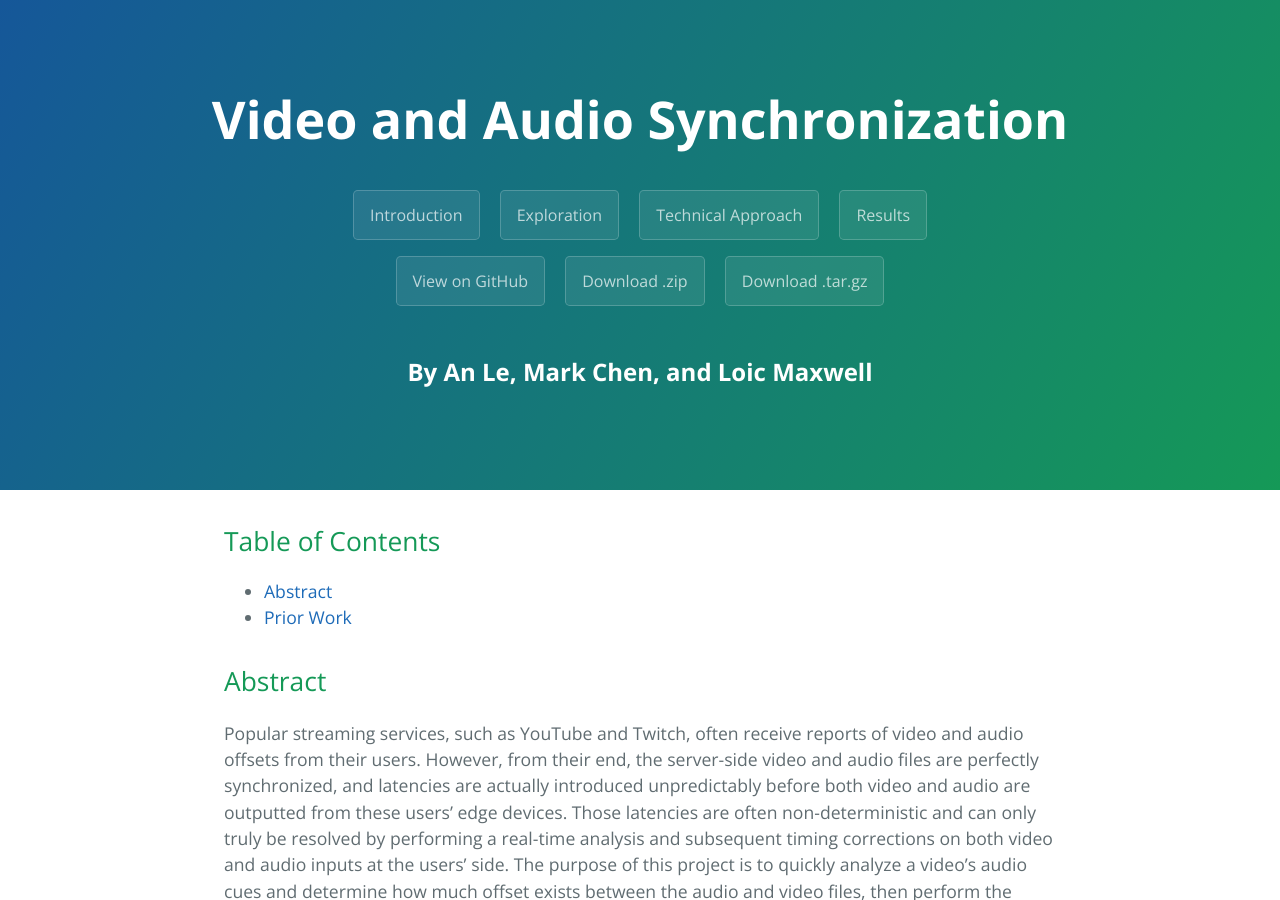
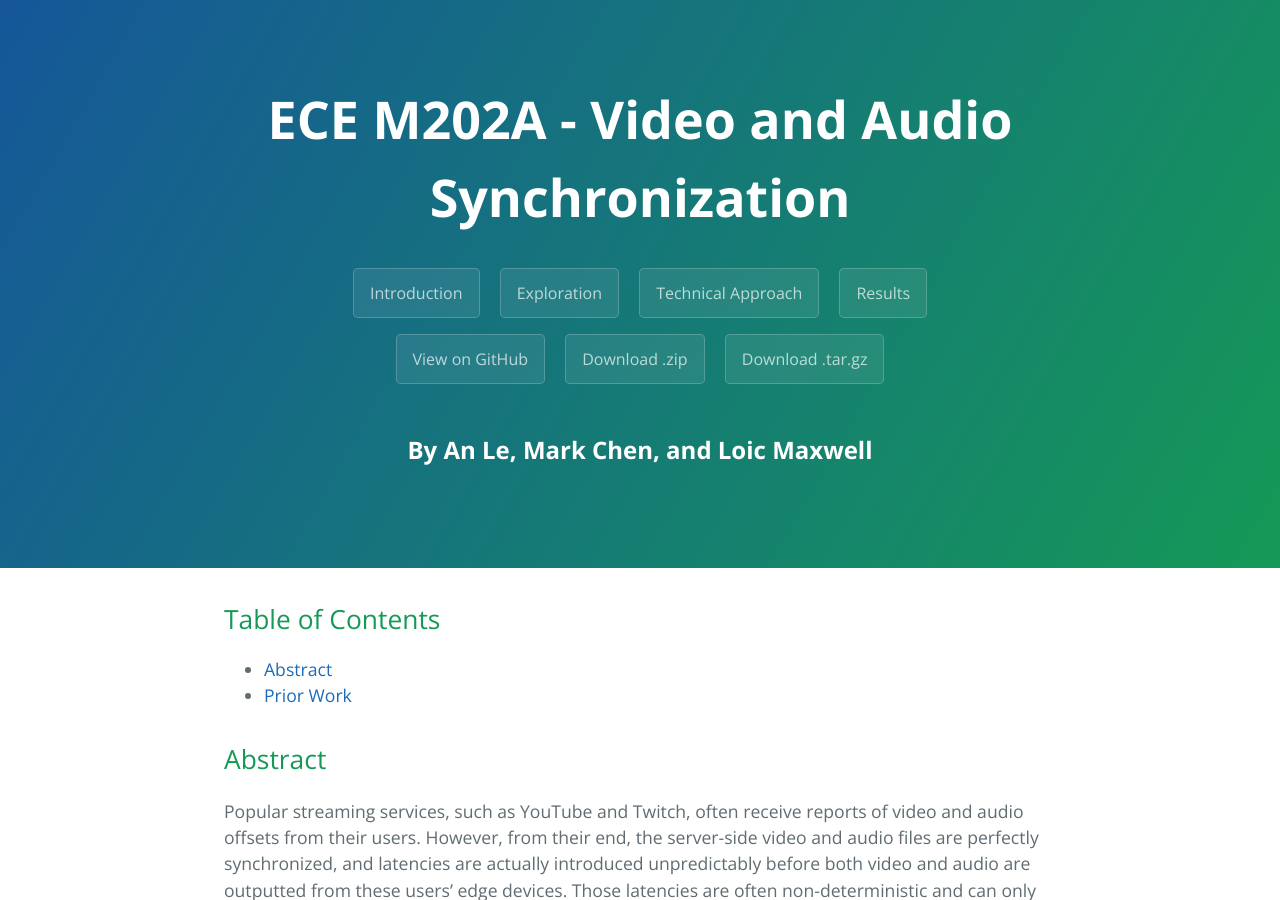
Before and after one commit to binhanle/eem202a-project, a Jekyll site: the page built from index.md, in a window 1280 px wide and 900 px high. Built offline with Jekyll 4.4.1, drawn with Linux system fonts in a browser that asks for light colours.

Commit message:
Update template.html

```diff
--- a/_layouts/template.html
+++ b/_layouts/template.html
@@ -11,7 +11,7 @@
   </head>
   <body>
     <section class="page-header">
-      <h1 class="project-name">Video and Audio Synchronization</h1>
+      <h1 class="project-name">ECE M202A - Video and Audio Synchronization</h1>
       <h2 class="project-tagline"></h2>
       {% for page in site.pages %}
         <a href= {{ page.filename }} class="btn">{{ page.title }}</a>
```
